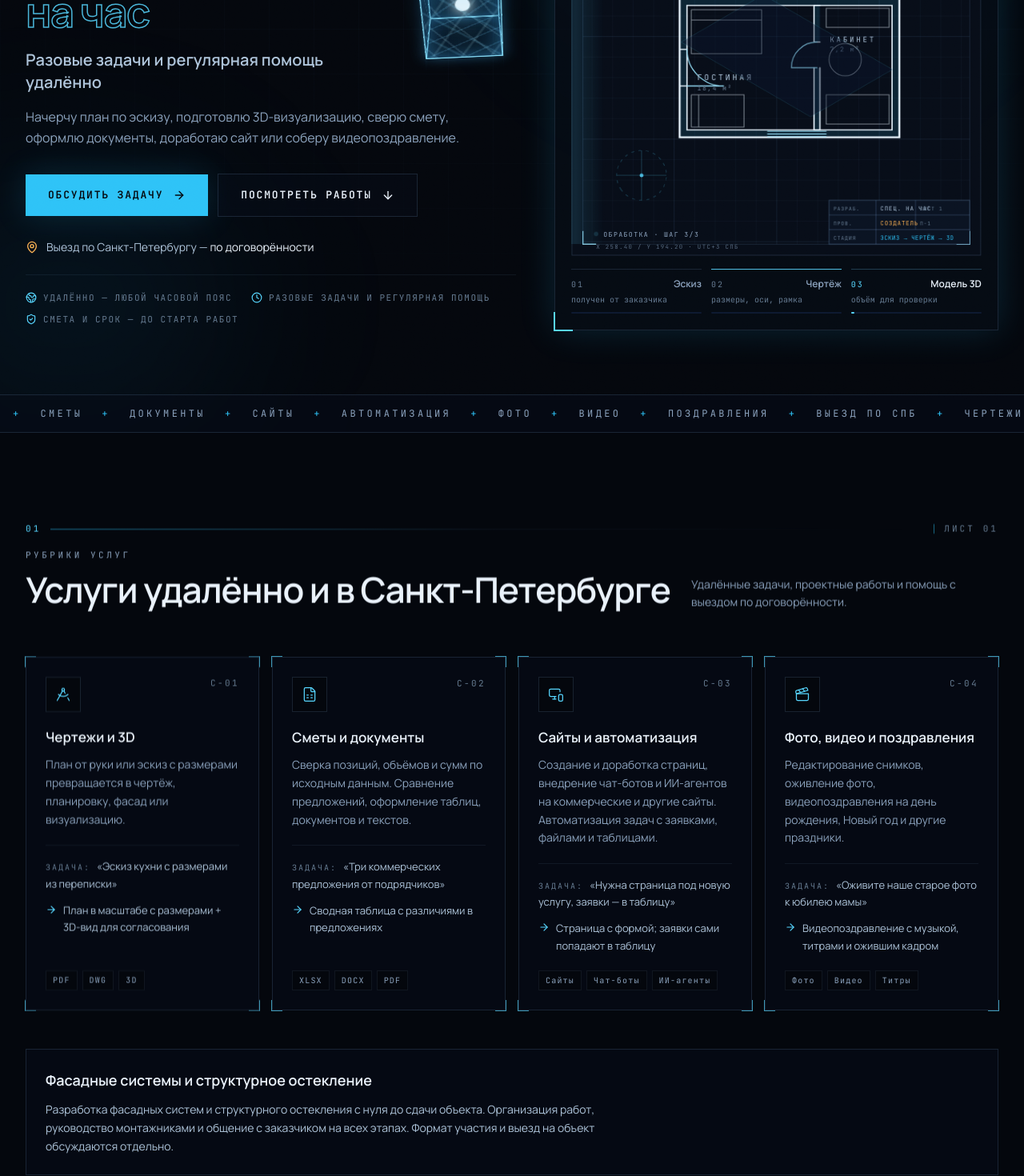
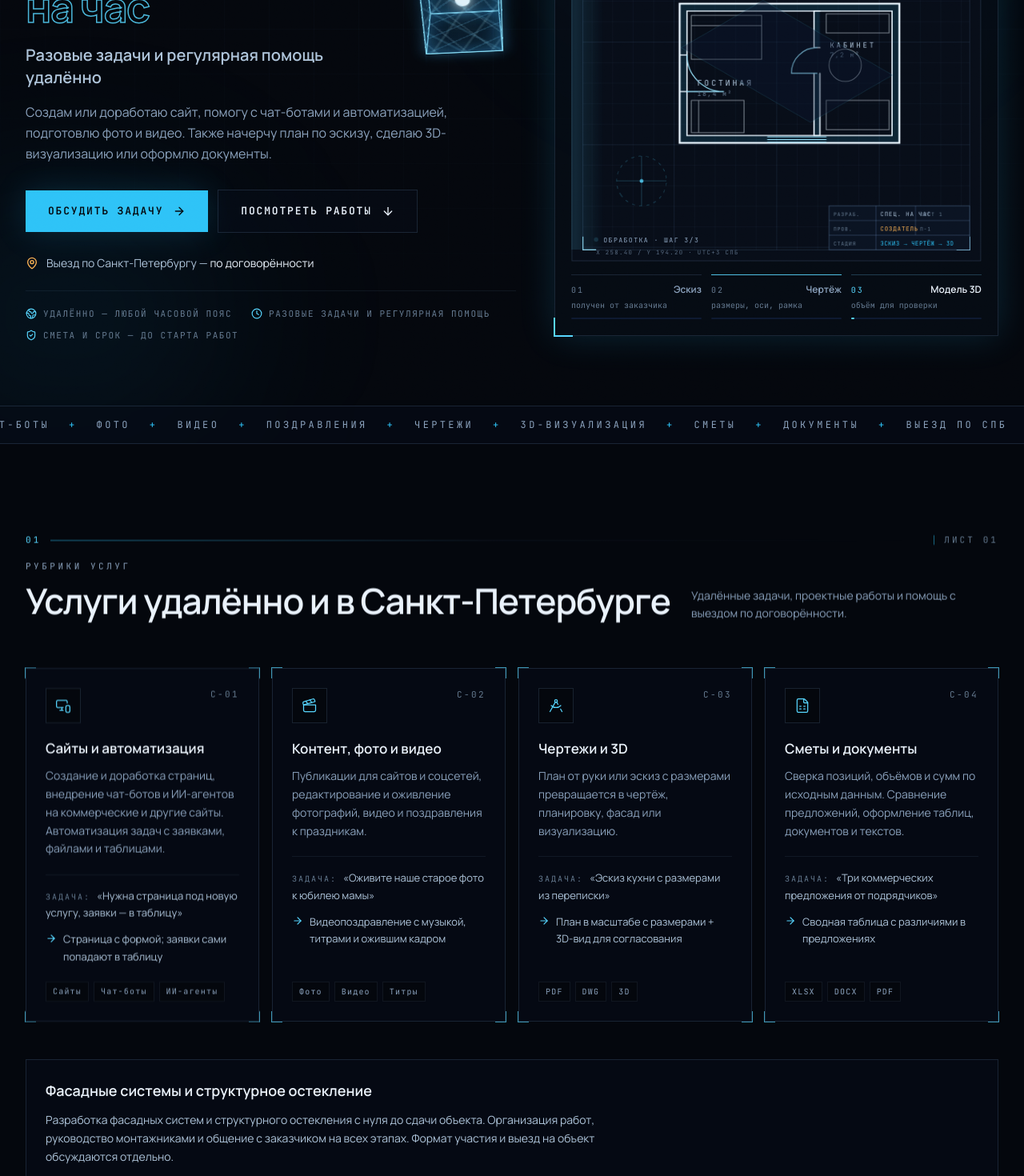
Before and after one commit to WaDIM0041/specialist-na-chas, a React (Vite) app: page / in a window 1280 px wide. Shown: the part 300-1770 px from the top of the page at 80% size. Built offline with nearby package versions, Linux system fonts and the light colour scheme; a web font is replaced by a local one.

Commit message:
Prioritize remote digital services

```diff
--- a/index.html
+++ b/index.html
@@ -6,15 +6,15 @@
     <meta name="theme-color" content="#070d18" />
     <meta
       name="description"
-      content="Удалённая помощь с чертежами и 3D, документами, сайтами, чат-ботами и видео. Разовые задачи и постоянная работа. Выезд в Санкт-Петербурге по договорённости."
+      content="Создание и доработка сайтов, чат-боты, автоматизация, фото и видео. Чертежи и 3D-визуализация. Удалённо, выезд в Санкт-Петербурге по договорённости."
     />
-    <title>Специалист на час — удалённая помощь и проекты</title>
+    <title>Сайты, чат-боты и контент удалённо | Специалист на час</title>
     <link rel="canonical" href="https://wadim0041.github.io/specialist-na-chas/" />
     <meta property="og:type" content="website" />
     <meta property="og:locale" content="ru_RU" />
     <meta property="og:site_name" content="Специалист на час" />
-    <meta property="og:title" content="Специалист на час — удалённая помощь и проекты" />
-    <meta property="og:description" content="Чертежи и 3D, документы, сайты, чат-боты и видео. Разовые задачи и регулярная работа удалённо." />
+    <meta property="og:title" content="Сайты, чат-боты и контент удалённо | Специалист на час" />
+    <meta property="og:description" content="Сайты, чат-боты, фото и видео, чертежи и 3D. Разовые задачи и регулярная работа удалённо." />
     <meta property="og:url" content="https://wadim0041.github.io/specialist-na-chas/" />
     <meta name="twitter:card" content="summary" />
     <script type="application/ld+json">{"@context":"https://schema.org","@type":"WebSite","name":"Специалист на час","url":"https://wadim0041.github.io/specialist-na-chas/","inLanguage":"ru"}</script>
--- a/src/components/Hero.tsx
+++ b/src/components/Hero.tsx
@@ -3,15 +3,16 @@ import BlueprintScene from "./BlueprintScene";
 import { Reveal, useMotion } from "../lib/motion";
 
 const TICKER = [
+  "Сайты",
+  "Автоматизация",
+  "Чат-боты",
+  "Фото",
+  "Видео",
+  "Поздравления",
   "Чертежи",
   "3D-визуализация",
   "Сметы",
   "Документы",
-  "Сайты",
-  "Автоматизация",
-  "Фото",
-  "Видео",
-  "Поздравления",
   "Выезд по СПб",
 ];
 
@@ -72,8 +73,8 @@ export default function Hero() {
               Разовые задачи и регулярная помощь удалённо
             </p>
             <p className="mt-4 max-w-xl text-[15px] leading-relaxed text-fog-400 sm:text-base">
-              Начерчу план по эскизу, подготовлю 3D-визуализацию, сверю смету, оформлю документы,
-              доработаю сайт или соберу видеопоздравление.
+              Создам или доработаю сайт, помогу с чат-ботами и автоматизацией, подготовлю фото и видео.
+              Также начерчу план по эскизу, сделаю 3D-визуализацию или оформлю документы.
             </p>
           </Reveal>
 
--- a/src/components/Services.tsx
+++ b/src/components/Services.tsx
@@ -13,8 +13,26 @@ import { Reveal } from "../lib/motion";
 
 const REMOTE = [
   {
+    icon: MonitorSmartphone,
+    code: "С-01",
+    title: "Сайты и автоматизация",
+    text: "Создание и доработка страниц, внедрение чат-ботов и ИИ-агентов на коммерческие и другие сайты. Автоматизация задач с заявками, файлами и таблицами.",
+    task: "«Нужна страница под новую услугу, заявки — в таблицу»",
+    result: "Страница с формой; заявки сами попадают в таблицу",
+    tags: ["Сайты", "Чат-боты", "ИИ-агенты"],
+  },
+  {
+    icon: Clapperboard,
+    code: "С-02",
+    title: "Контент, фото и видео",
+    text: "Публикации для сайтов и соцсетей, редактирование и оживление фотографий, видео и поздравления к праздникам.",
+    task: "«Оживите наше старое фото к юбилею мамы»",
+    result: "Видеопоздравление с музыкой, титрами и ожившим кадром",
+    tags: ["Фото", "Видео", "Титры"],
+  },
+  {
     icon: DraftingCompass,
-    code: "С-01",
+    code: "С-03",
     title: "Чертежи и 3D",
     text: "План от руки или эскиз с размерами превращается в чертёж, планировку, фасад или визуализацию.",
     task: "«Эскиз кухни с размерами из переписки»",
@@ -23,30 +41,12 @@ const REMOTE = [
   },
   {
     icon: FileSpreadsheet,
-    code: "С-02",
+    code: "С-04",
     title: "Сметы и документы",
     text: "Сверка позиций, объёмов и сумм по исходным данным. Сравнение предложений, оформление таблиц, документов и текстов.",
     task: "«Три коммерческих предложения от подрядчиков»",
     result: "Сводная таблица с различиями в предложениях",
     tags: ["XLSX", "DOCX", "PDF"],
-  },
-  {
-    icon: MonitorSmartphone,
-    code: "С-03",
-    title: "Сайты и автоматизация",
-    text: "Создание и доработка страниц, внедрение чат-ботов и ИИ-агентов на коммерческие и другие сайты. Автоматизация задач с заявками, файлами и таблицами.",
-    task: "«Нужна страница под новую услугу, заявки — в таблицу»",
-    result: "Страница с формой; заявки сами попадают в таблицу",
-    tags: ["Сайты", "Чат-боты", "ИИ-агенты"],
-  },
-  {
-    icon: Clapperboard,
-    code: "С-04",
-    title: "Фото, видео и поздравления",
-    text: "Редактирование снимков, оживление фото, видеопоздравления на день рождения, Новый год и другие праздники.",
-    task: "«Оживите наше старое фото к юбилею мамы»",
-    result: "Видеопоздравление с музыкой, титрами и ожившим кадром",
-    tags: ["Фото", "Видео", "Титры"],
   },
 ];
 
```
